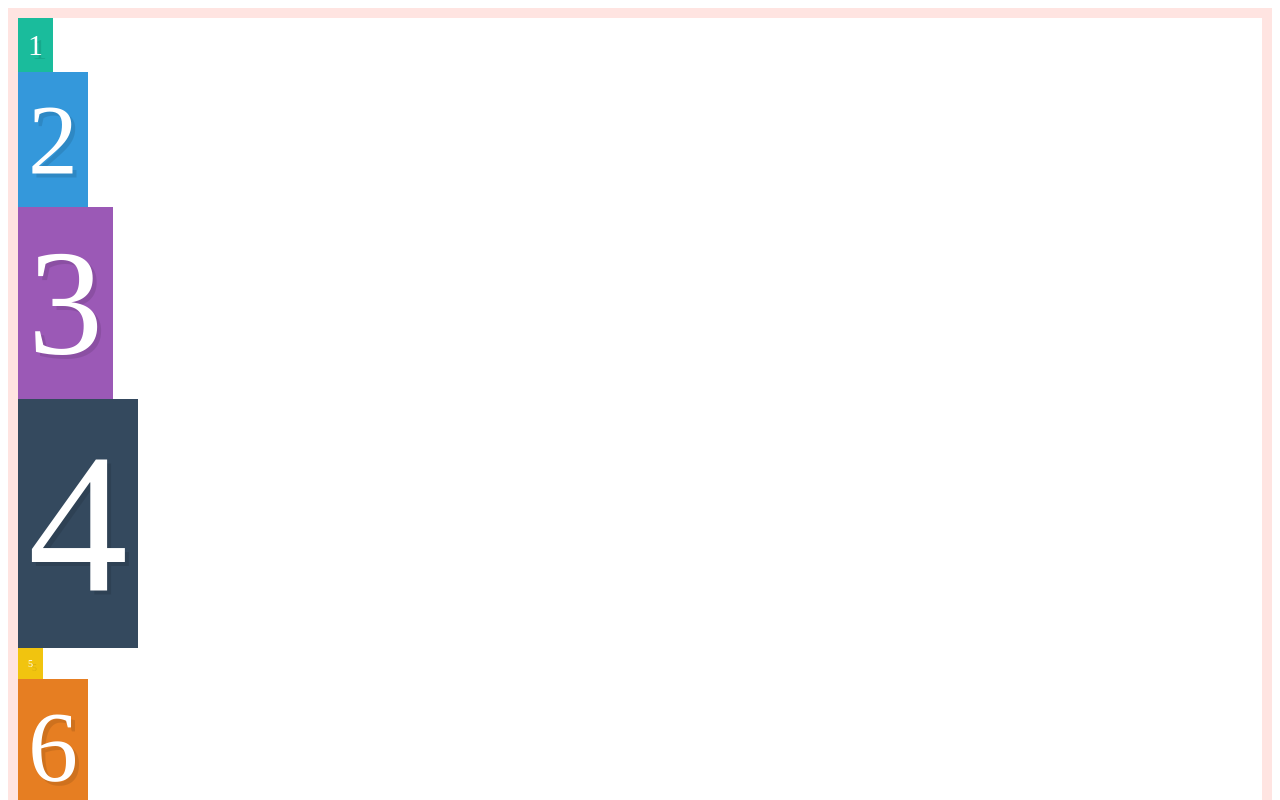
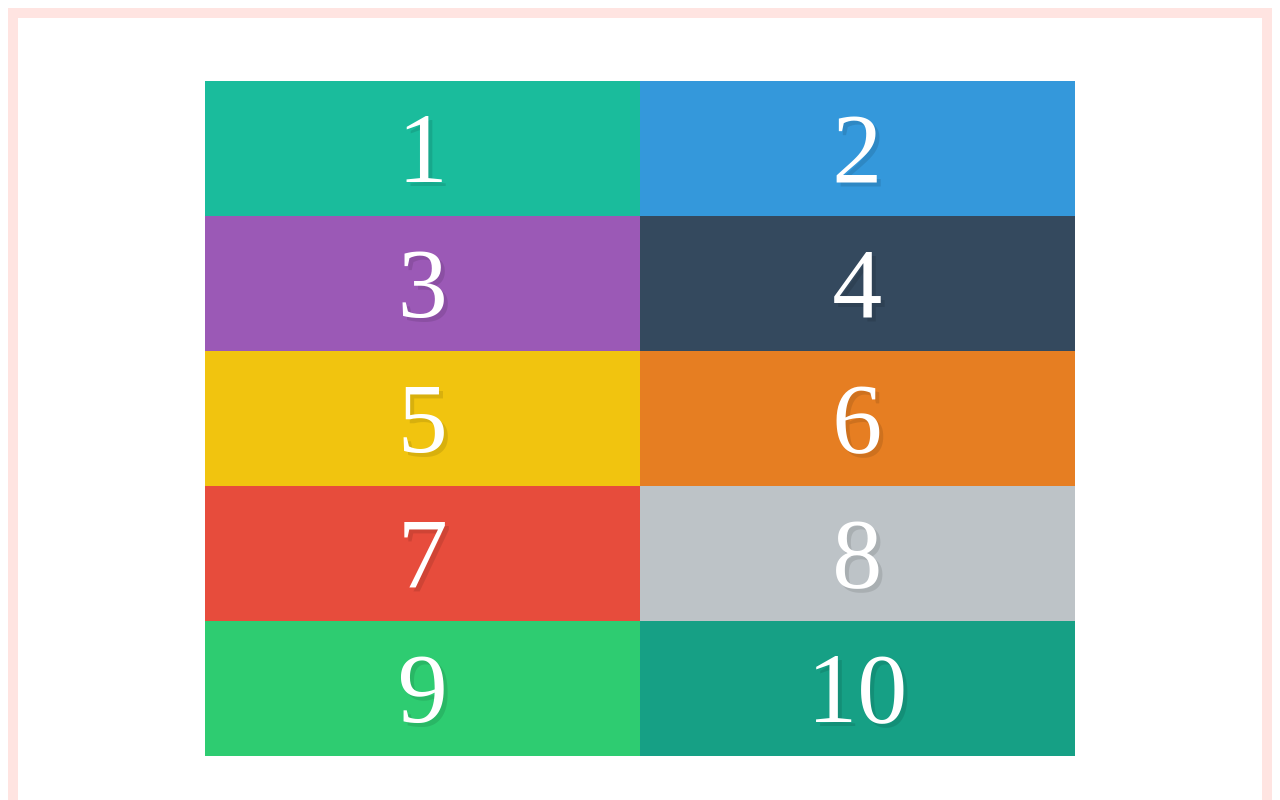
Before and after one commit to GourishettySairam/Flexbox, a plain HTML site: page Flexbox/index.html in a window 1280 px wide. Shown: the top 800 px of the page. Drawn offline with Linux system fonts and the light colour scheme.

Commit message:
Alignment and Centering with align-content

```diff
--- a/Flexbox/styles.css
+++ b/Flexbox/styles.css
@@ -47,27 +47,12 @@
 .container {
     display: flex;
     border: 10px solid mistyrose;
-    align-items: baseline;
     height: 100vh;
-    flex-direction: column;
+    flex-wrap: wrap;
+    align-content: center;
+    justify-content: center;
 }
 
-.box1 {
-    font-size: 30px;
+.box {
+    width: 33.33%;
 }
-
-.box3 {
-    font-size: 150px;
-}
-
-.box4 {
-    font-size: 200px;
-}
-
-.box5 {
-    font-size: 10px;
-}
-
-.box10 {
-    font-size: 77px;
-}
```
Also changed, not shown: 1 other file.
